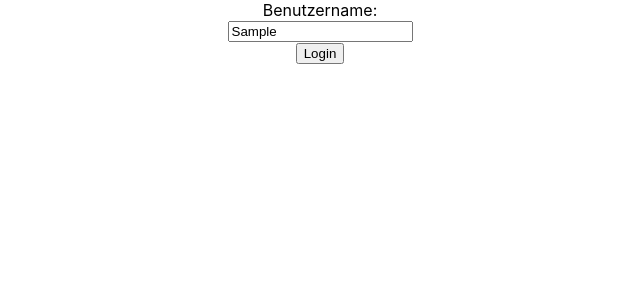
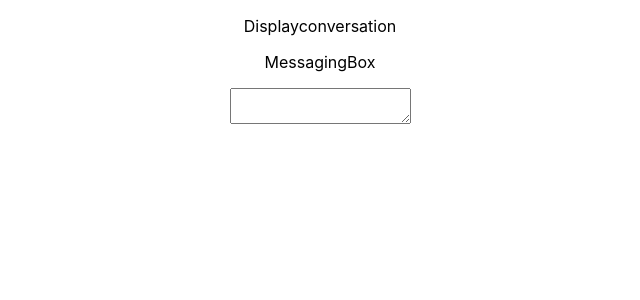
Before and after one commit to StephanDee/ChatroomApp, a React (Create React App) app: page / in a window 1280 px wide. Both pictures are taken after typing "Sample" into the empty fields and a click on the input "Login". Shown: the top 300 px of the page, without its empty margins (320-960 px from the left). Built offline with nearby package versions, Linux system fonts and the light colour scheme.

Commit message:
added new components: messagingBox/Panel and DisplayConversation.

```diff
--- a/src/App.js
+++ b/src/App.js
@@ -1,9 +1,9 @@
-import React from 'react';
-import './App.css';
-import Login from './components/Login'
+import React from "react";
+import "./App.css";
+import Login from "./components/Login";
+import MessagingPanel from "./components/MessagingPanel";
 
 class App extends React.Component {
-
   constructor(props) {
     super(props);
 
@@ -17,13 +17,17 @@ class App extends React.Component {
       username: username
     });
 
-   console.log(this.state.username);
+    console.log(this.state.username);
   }
 
   render() {
     return (
       <div className="App">
-        <Login setUsername={(event) => this.setUsername(event)}/>
+        {!this.state.username ? (
+          <Login setUsername={event => this.setUsername(event)} />
+        ) : (
+          <MessagingPanel />
+        )}
       </div>
     );
   }
--- /dev/null
+++ b/src/components/DisplayConversation.js
@@ -0,0 +1,13 @@
+import React from "react";
+
+class DisplayConversation extends React.Component {
+  render() {
+    return (
+      <div className="displayConversation">
+        <p>Displayconversation</p>
+      </div>
+    );
+  }
+}
+
+export default DisplayConversation;
--- /dev/null
+++ b/src/components/MessagingBox.js
@@ -0,0 +1,26 @@
+import React from "react";
+
+class MessagingBox extends React.Component {
+  constructor(props) {
+    super(props);
+  }
+
+  messageHandler(event) {
+    // 13 is the keyCode of the Enterbutton
+    if (event.keyCode === 13) {
+      event.preventDefault();
+      console.log(event.target.value);
+    }
+  }
+
+  render() {
+    return (
+      <div className="messagingBox">
+        <p>MessagingBox</p>
+        <textarea onKeyDown={event => this.messageHandler(event)} />
+      </div>
+    );
+  }
+}
+
+export default MessagingBox;
--- /dev/null
+++ b/src/components/MessagingPanel.js
@@ -0,0 +1,28 @@
+import React, { Fragment } from "react";
+import DisplayConversation from "./DisplayConversation";
+import MessagingBox from "./MessagingBox";
+
+class MessagingPanel extends React.Component {
+  constructor(props) {
+    super(props);
+
+    this.state = {
+      messages: []
+    };
+  }
+
+  getMessage(event) {
+    console.log(event);
+  }
+
+  render() {
+    return (
+      <Fragment>
+        <DisplayConversation />
+        <MessagingBox getMessage={event => this.getMessage(event)} />
+      </Fragment>
+    );
+  }
+}
+
+export default MessagingPanel;
```
Also changed, not shown: src/components/Login.js (+8 -7 lines).
